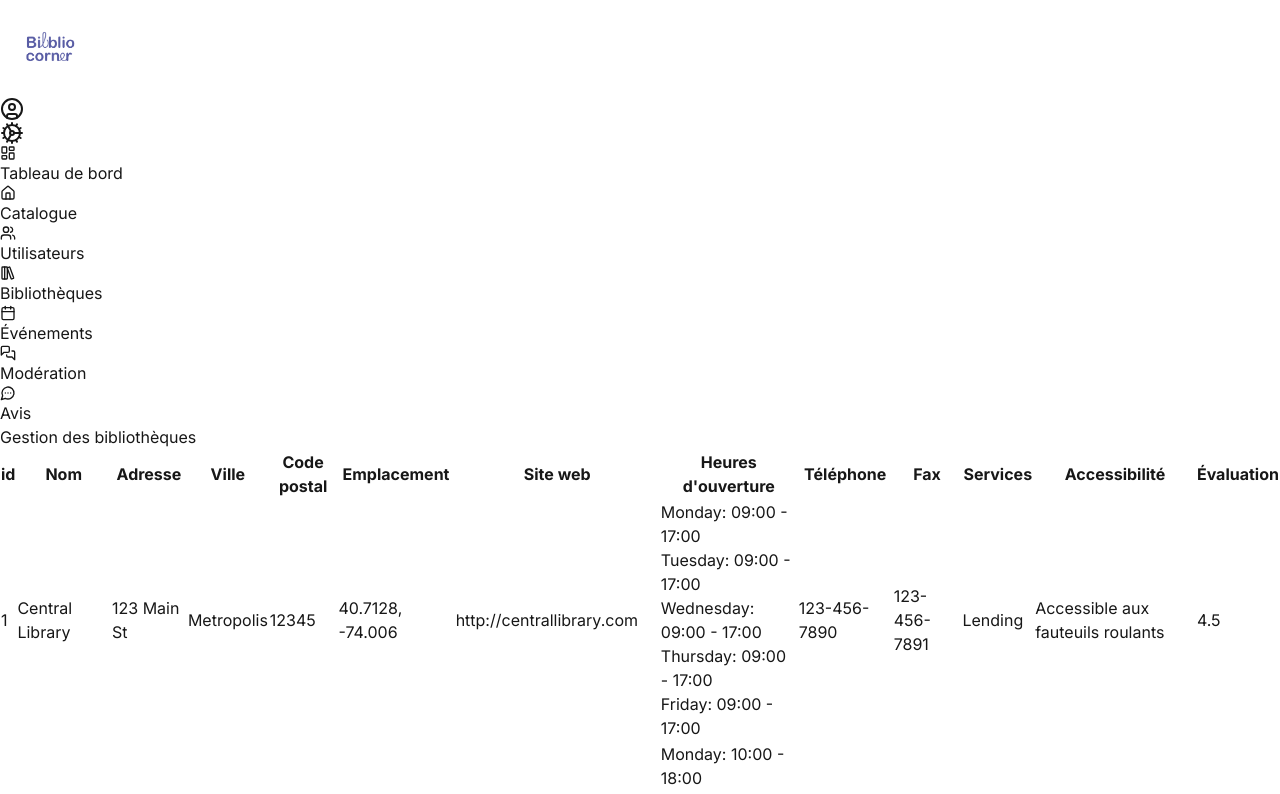
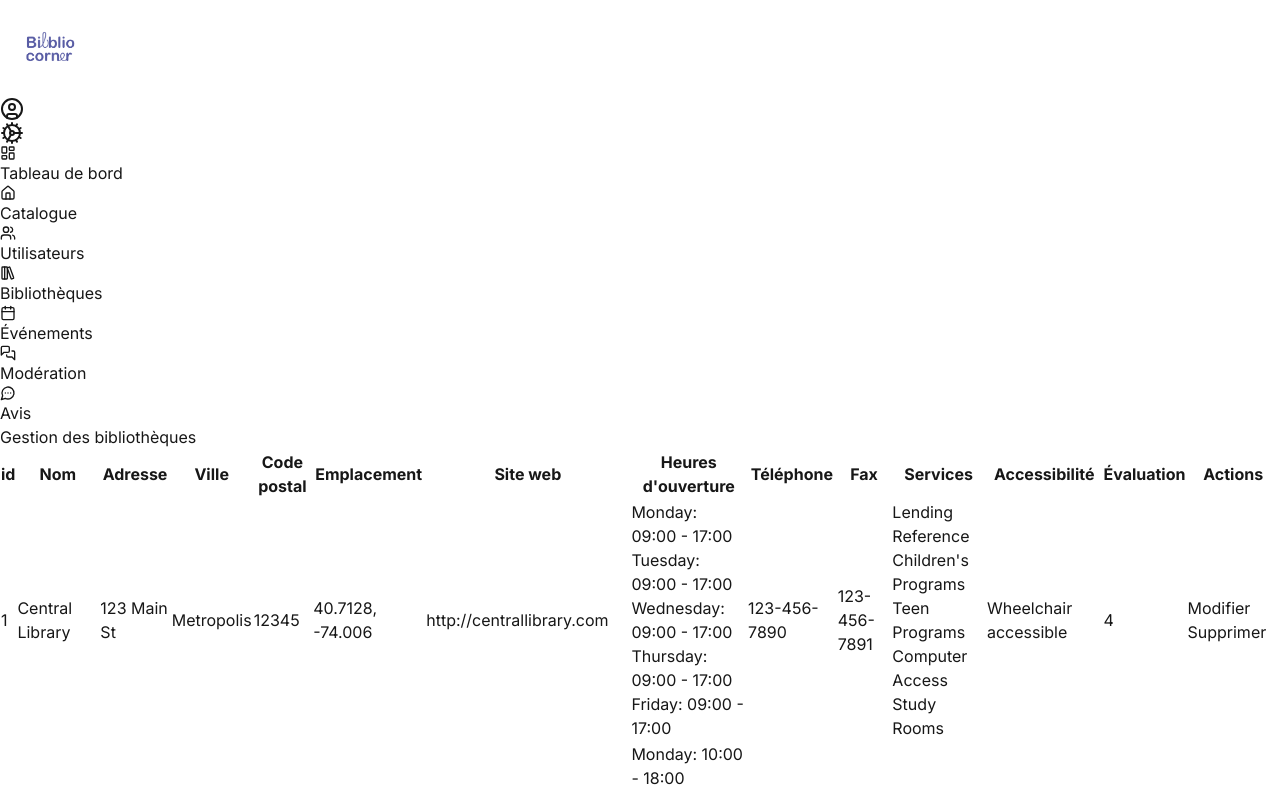
Before and after one commit to BiblioCorner/backoffice_bibliocorner, a Next.js app: page /catalog/libraries in a window 1280 px wide. Shown: the top 794 px of the page. Built offline with nearby package versions, Linux system fonts and the light colour scheme.

Commit message:
✨ Add action buttons for editing and deleting events and libraries; update services and accessibility fields to arrays in Libraries page

```diff
--- a/src/app/catalog/libraries/page.js
+++ b/src/app/catalog/libraries/page.js
@@ -23,9 +23,16 @@ const LibrariesPage = () => {
       ],
       phone: "123-456-7890",
       fax: "123-456-7891",
-      services: "Lending",
-      accessibility: "Wheelchair accessible",
-      rating: 4.5,
+      services: [
+        "Lending",
+        "Reference",
+        "Children's Programs",
+        "Teen Programs",
+        "Computer Access",
+        "Study Rooms",
+      ],
+      accessibility: ["Wheelchair accessible"],
+      rating: 4,
     },
     {
       id: "2",
@@ -44,9 +51,9 @@ const LibrariesPage = () => {
       ],
       phone: "123-456-7892",
       fax: "123-456-7893",
-      services: "Research",
-      accessibility: "Wheelchair accessible",
-      rating: 4.0,
+      services: ["Research"],
+      accessibility: ["Wheelchair accessible"],
+      rating: 4,
     },
   ];
   const columnHelper = createColumnHelper();
@@ -78,7 +85,9 @@ const LibrariesPage = () => {
     }),
     columnHelper.accessor("website", {
       header: "Site web",
-      cell: (info) => <Link href={info.getValue()}>{formatText(info.getValue())}</Link>,
+      cell: (info) => (
+        <Link href={info.getValue()}>{formatText(info.getValue())}</Link>
+      ),
     }),
     columnHelper.accessor("opening_hours", {
       header: "Heures d'ouverture",
@@ -102,25 +111,35 @@ const LibrariesPage = () => {
     }),
     columnHelper.accessor("services", {
       header: "Services",
-      cell: (info) => info.getValue(),
+      cell: (info) => (
+        <ul>
+          {info.getValue().map((s) => (
+            <li key={s}>{s}</li>
+          ))}
+        </ul>
+      ),
     }),
     columnHelper.accessor("accessibility", {
       header: "Accessibilité",
-      cell: (info) =>
-
-       { switch(info.getValue()){
-        case "Wheelchair accessible":
-          return "Accessible aux fauteuils roulants";
-        case "Not wheelchair accessible":
-            return "Non accessible aux fauteuils roulants";
-        default:
-            return "Inconnu";
-
-        }},
+      cell: (info) => (
+        <ul>
+          {info.getValue().map((a) => (
+            <li key={a}>{a}</li>
+          ))}
+        </ul>
+      ),
     }),
     columnHelper.accessor("rating", {
       header: "Évaluation",
       cell: (info) => info.getValue(),
+    }),
+    columnHelper.accessor("Actions", {
+      cell: (info) => (
+        <div className="flex gap-2">
+          <button className="text-blue-500">Modifier</button>
+          <button className="text-red-500">Supprimer</button>
+        </div>
+      ),
     }),
   ];
 
--- a/src/app/moderation/reviews/page.js
+++ b/src/app/moderation/reviews/page.js
@@ -71,8 +71,8 @@ const ReviewsPage = () => {
       header: "Actions",
       cell: (info) => (
         <div className="flex gap-2">
-          <button className="text-blue-500">Avertir</button>
-          <button className="text-red-500">Supprimer</button>
+          <button className="text-green-500">Accepter</button>
+          <button className="text-red-500">Rejeter</button>
         </div>
       ),
     }),
```
Also changed, not shown: src/app/catalog/events/page.js (+8 -0 lines).
